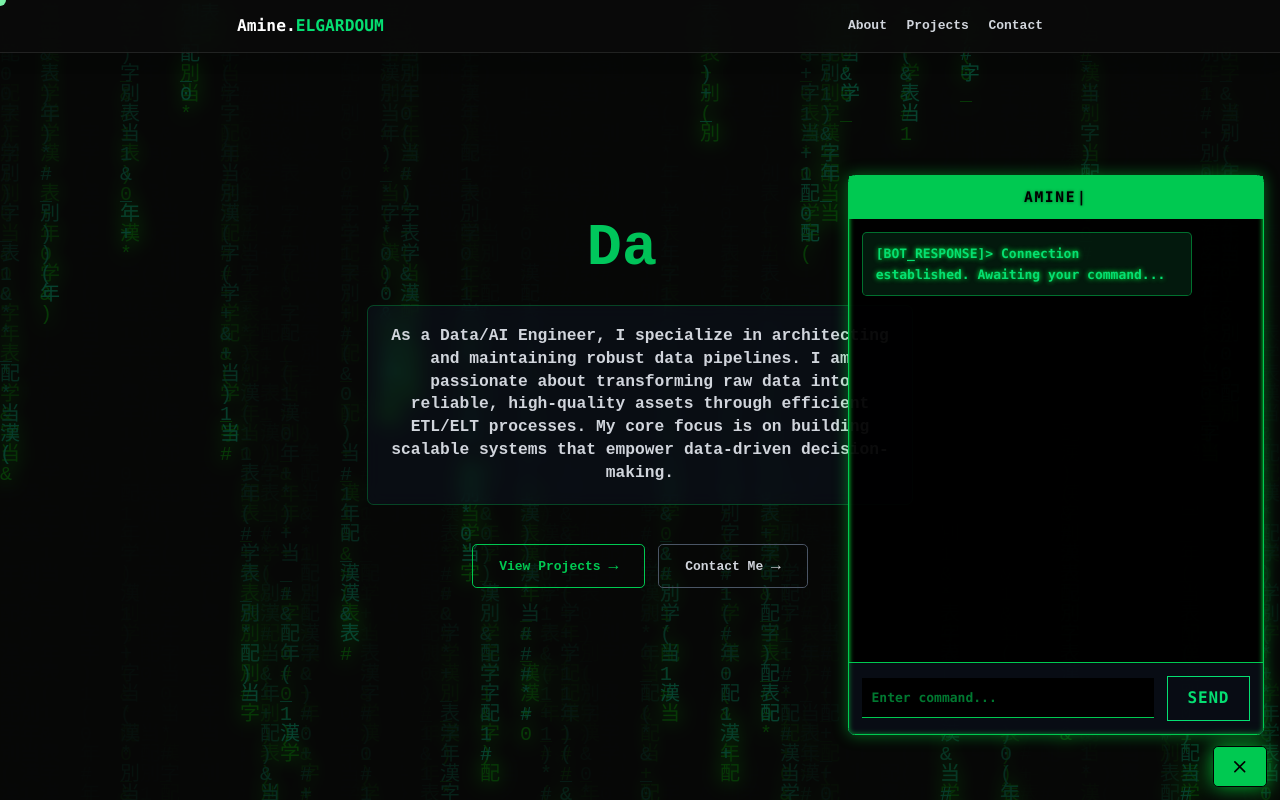
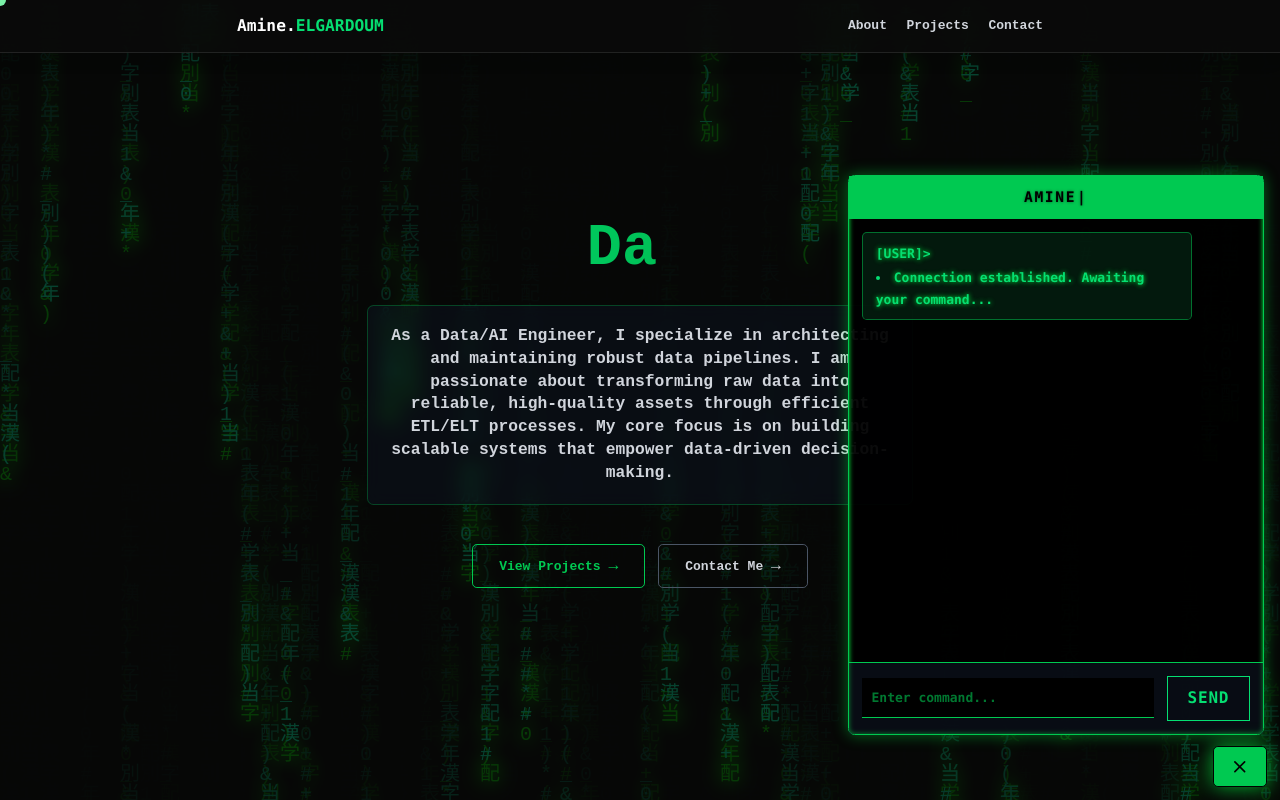
Before and after one commit to amineelgardoum-rgb/React-tailwindcss-portfolio, a React (Vite) app in the folder frontend/: page /home in a window 1280 px wide. Both pictures are taken after a click on the button 1240 px from the left and 766 px from the top of the page. Built offline with nearby package versions, Linux system fonts and the light colour scheme.

Commit message:
Changes to be committed: 	modified:   frontend/src/components/sections/Chatbot.jsx

```diff
--- a/frontend/src/components/sections/Chatbot.jsx
+++ b/frontend/src/components/sections/Chatbot.jsx
@@ -1,7 +1,50 @@
 import { useState, useEffect, useRef } from "react";
 import { HeroText } from "../TypeWriter";
 import { Bot, X } from "lucide-react";
+const linkify = (text) => {
+  const urlRegex = /(https?:\/\/[^\s]+)/g;
+  return text.split(urlRegex).map((part, i) =>
+    urlRegex.test(part) ? (
+      <a
+        key={i}
+        href={part}
+        target="_blank"
+        rel="noopener noreferrer"
+        className="underline text-cyan-400 hover:text-cyan-300"
+      >
+        {part}
+      </a>
+    ) : (
+      part
+    )
+  );
+};
+   const renderBotMessage = (text) => {
+      // split by '*' for bullets
+      const items = text
+        .split("*")
+        .map((i) => i.trim())
+        .filter(Boolean);
 
+      if (items.length === 0) return text;
+
+      // first item as heading if contains colon
+      const heading = items[0].includes(":") ? items[0].replace(":", "") : "";
+      const bullets = heading ? items.slice(1) : items;
+
+      return (
+        <div>
+          {heading && <strong>{heading}:</strong>}
+          {bullets.length > 0 && (
+            <ul className="list-disc list-inside mt-1 space-y-1 text-green-400">
+              {bullets.map((b, i) => (
+                <li key={i}>{linkify(b.replace(/\bBuilded\b/g, "Built"))}</li>
+              ))}
+            </ul>
+          )}
+        </div>
+      );
+    };
 function Chatbot() {
   const [messages, setMessages] = useState([
     { sender: "bot", text: "Connection established. Awaiting your command..." },
@@ -36,14 +79,16 @@ function Chatbot() {
 
   // Detect if running in Docker or local dev
   const isDocker = window.location.hostname !== "localhost";
-const backendHost = isDocker ? "http://chatbot-backend:8000" : "http://localhost:8000";
+  const backendHost = isDocker
+    ? "http://chatbot-backend:8000"
+    : "http://localhost:8000";
 
   const handleSend = async (e) => {
     e.preventDefault();
     if (!input.trim() || isLoading) return;
 
     const userMessage = { sender: "user", text: input };
-  setMessages(prev => [...prev, userMessage]);
+    setMessages((prev) => [...prev, userMessage]);
     const currentInput = input;
     setInput("");
     setIsLoading(true);
@@ -52,22 +97,25 @@ const handleSend = async (e) => {
       const encodedQuery = encodeURIComponent(currentInput);
       const response = await fetch(`${backendHost}/ask?query=${encodedQuery}`);
 
-    if (!response.ok) throw new Error(`Network error: ${response.statusText}`);
+      if (!response.ok)
+        throw new Error(`Network error: ${response.statusText}`);
 
       const data = await response.json();
       const botMessage = { sender: "bot", text: data.answer };
-    setMessages(prev => [...prev, botMessage]);
+      setMessages((prev) => [...prev, botMessage]);
     } catch (err) {
       console.error("Failed to get response:", err);
-    setMessages(prev => [...prev, {
+      setMessages((prev) => [
+        ...prev,
+        {
           sender: "bot",
-      text: "Error: Connection failed. Check backend and try again."
-    }]);
+          text: "Error: Connection failed. Check backend and try again.",
+        },
+      ]);
     } finally {
       setIsLoading(false);
     }
   };
-
 
   return (
     <>
@@ -132,9 +180,9 @@ const handleSend = async (e) => {
                     msg.sender === "user" ? "text-cyan-400" : "text-green-400"
                   }`}
                 >
-                  {msg.sender === "user" ? "[USER]> " : "[BOT_RESPONSE]> "}
+                  {msg.sender === "bot" ? "[USER]> " : "[BOT_RESPONSE]> "}
                 </span>
-                {msg.text}
+                {msg.sender === "bot" ? renderBotMessage(msg.text) : msg.text}
               </div>
             ))}
             {isLoading && (
```
Lines whose indentation alone changed are shown as unchanged.
